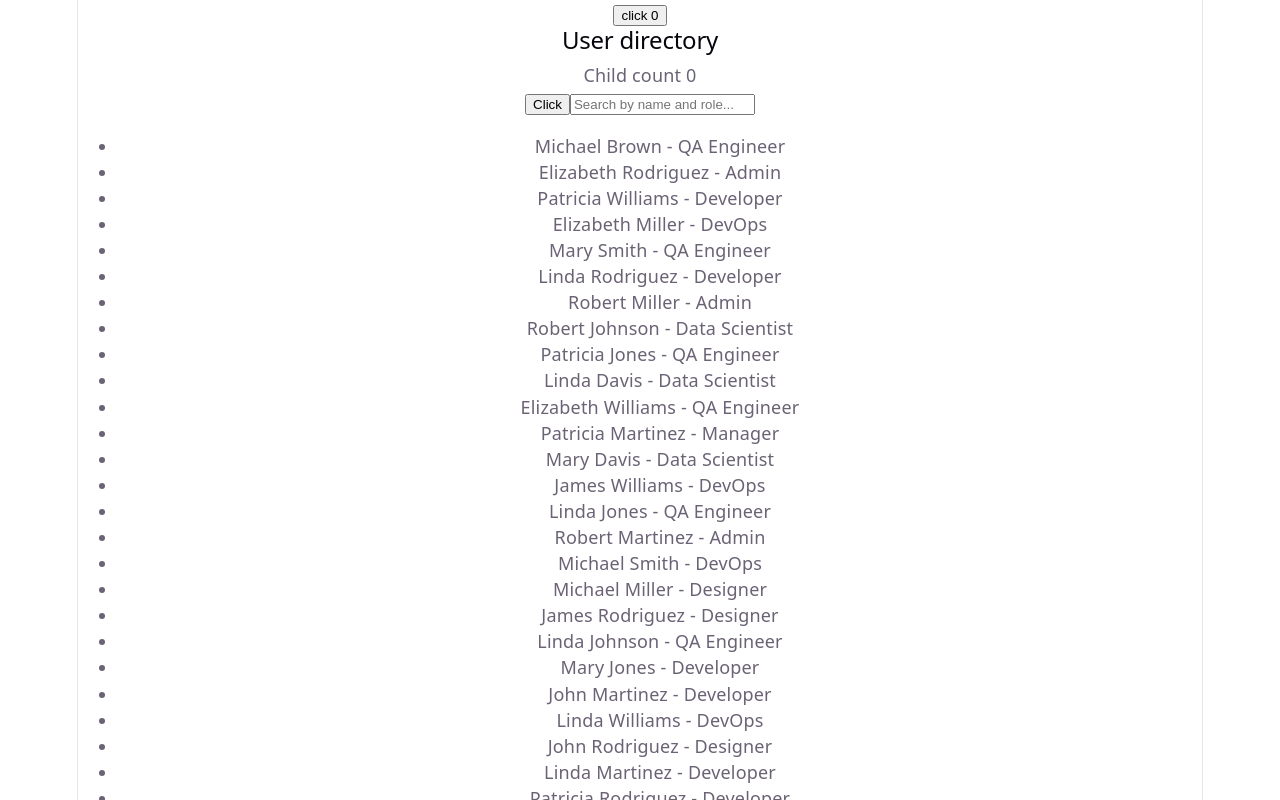
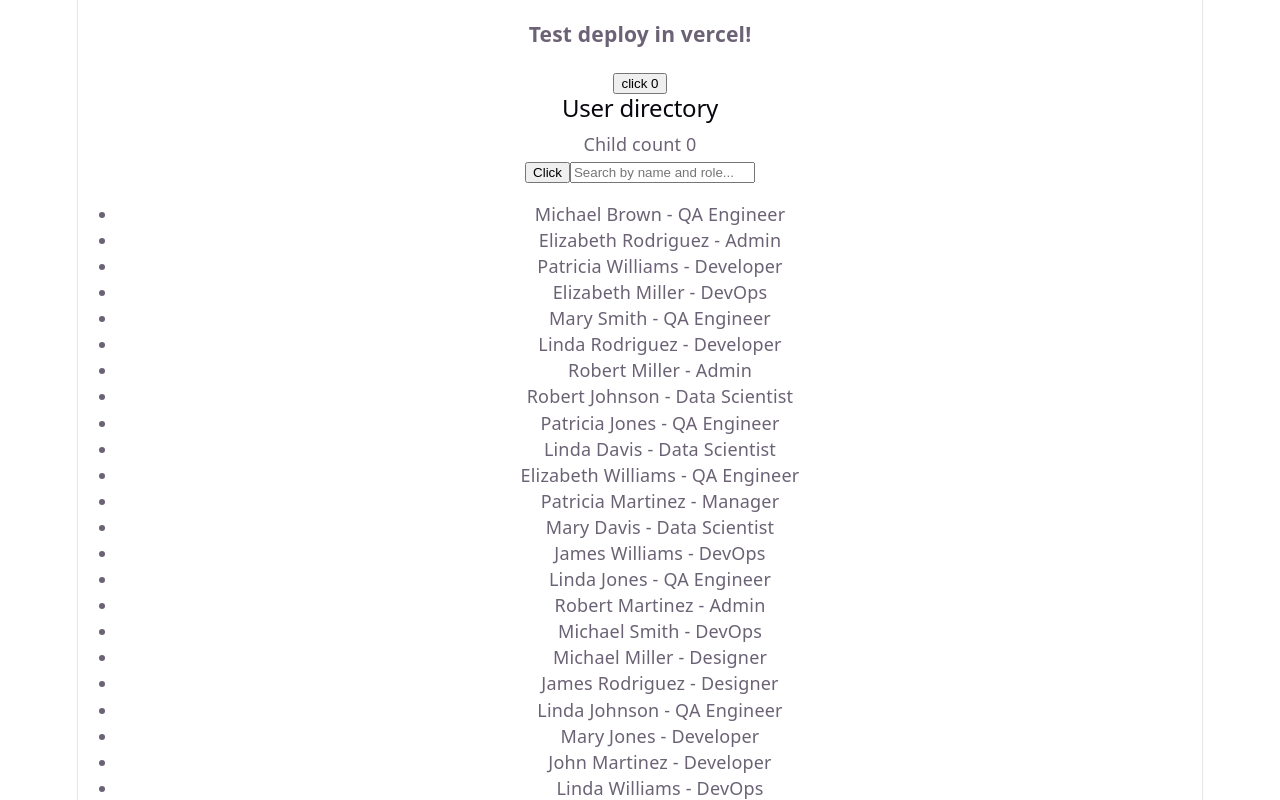
Before and after one commit to HailNail/react-features, a React (Vite) app: page / in a window 1280 px wide. Shown: the top 800 px of the page. Built offline with nearby package versions, Linux system fonts and the light colour scheme.

Commit message:
feat: add welcome header for vercel test

```diff
--- a/src/App.tsx
+++ b/src/App.tsx
@@ -13,6 +13,7 @@ function App() {
   return (
     <>
    <div>
+    <h3>Test deploy in vercel!</h3>
     <button onClick={handleClick}>click {count}</button>
     <UserListFilter18v />
    </div>
```
